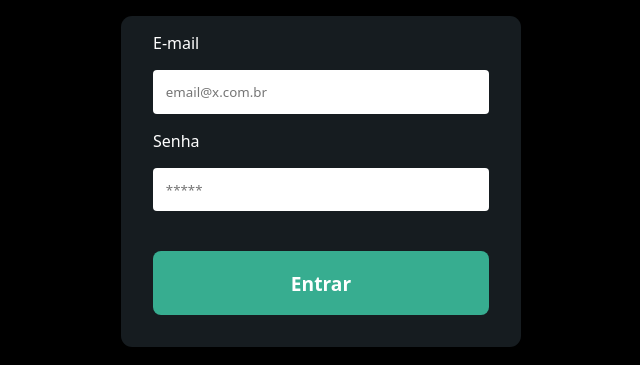
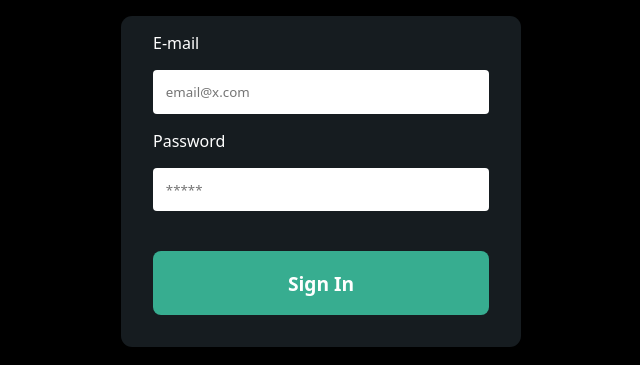
Before and after one commit to williamscalado/hexagony-front-react, a React (Create React App) app: page /login in a window 1280 px wide. Shown: the part 269-634 px from the top of the page, without its empty margins (319-959 px from the left). Built offline with nearby package versions, Linux system fonts and the light colour scheme.

Commit message:
update auth and login form

```diff
--- a/src/auth/authentication.ts
+++ b/src/auth/authentication.ts
@@ -4,15 +4,17 @@ const localName = "hegaxoniAuth";
 
 export const isTokenAuth = localStorage.getItem(localName) || "";
 
-export const setAuth = (token: string) => {
+export const setAuth = async (token: string) => {
 	if (!token) return;
 
 	const decodedToken = decodeToken(token);
 	const isExpiredToken = isExpired(token);
+
 	if (!decodedToken || isExpiredToken) {
 		logout();
 		return;
 	}
+	if (isTokenAuth) logout();
 
 	localStorage.setItem(localName, token);
 };
--- a/src/components/FormLogin/index.tsx
+++ b/src/components/FormLogin/index.tsx
@@ -2,7 +2,9 @@ import { yupResolver } from "@hookform/resolvers/yup";
 import { FormEvent, useState } from "react";
 import { useForm } from "react-hook-form";
 import toast, { Toaster } from "react-hot-toast";
+import { useNavigate } from "react-router-dom";
 import * as yup from "yup";
+import { setAuth } from "../../auth/authentication";
 import Api from "../../service/Api";
 import "./style.scss";
 
@@ -14,15 +16,16 @@ type formLogin = {
 const formRules: yup.SchemaOf<formLogin> = yup.object().shape({
 	email: yup
 		.string()
-		.email("E-mail inválido!")
-		.required("Precisamos do seu e-mail"),
+		.email("E-mail invalid!")
+		.required("Enter your best email"),
 	password: yup
 		.string()
-		.min(8, "Senha curta, mínimo 8 caracteres")
-		.required("Digite uma senha válida"),
+		.min(8, "short password, minimum 8 character")
+		.required("The password is not valid!"),
 });
 
 export const FormLogin = () => {
+	const navigate = useNavigate();
 	const [formData, setFormData] = useState({});
 	const {
 		handleSubmit,
@@ -43,16 +46,21 @@ export const FormLogin = () => {
 		try {
 			const result = await Api.post("auth", data).then((res) => res);
 
-			return result.data;
+			return result.data.token;
 		} catch (error: Error | any) {
 			toast.error(error.response.data.message);
 		}
 	};
 
 	const onSubmit = async (data: formLogin) => {
-		await getTokenLogin(data);
+		try {
+			const resultToken = await getTokenLogin(data);
+			setAuth(resultToken);
 
-		//console.log(data);
+			if (resultToken) navigate("/");
+		} catch (error) {
+			toast.error("We had a problem processing your login, please try again!");
+		}
 	};
 
 	return (
@@ -68,10 +76,10 @@ export const FormLogin = () => {
 						{...register("email", { required: true })}
 						type="text"
 						onChange={handleInputChange}
-						placeholder="email@x.com.br"
+						placeholder="email@x.com"
 					/>
 					{errors.email && <span>{errors.email.message}</span>}
-					<label htmlFor="">Senha </label>
+					<label htmlFor="">Password </label>
 					<input
 						type="password"
 						{...register("password", { required: true })}
@@ -80,7 +88,7 @@ export const FormLogin = () => {
 					/>
 					{errors.password && <span>{errors.password.message}</span>}
 
-					<button type="submit">Entrar</button>
+					<button type="submit">Sign In</button>
 				</form>
 			</div>
 		</>
```
